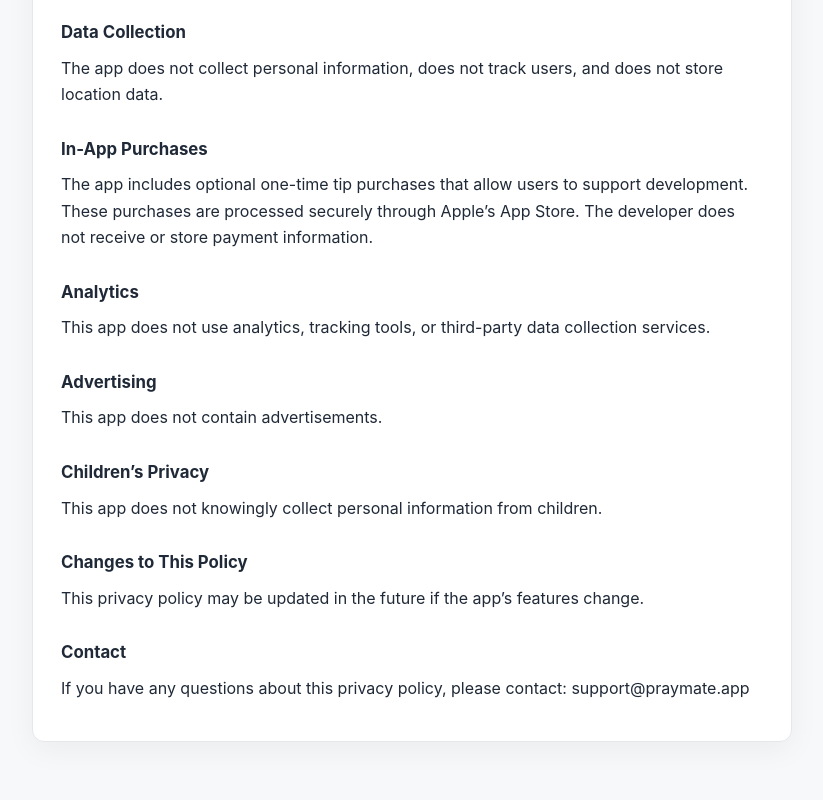
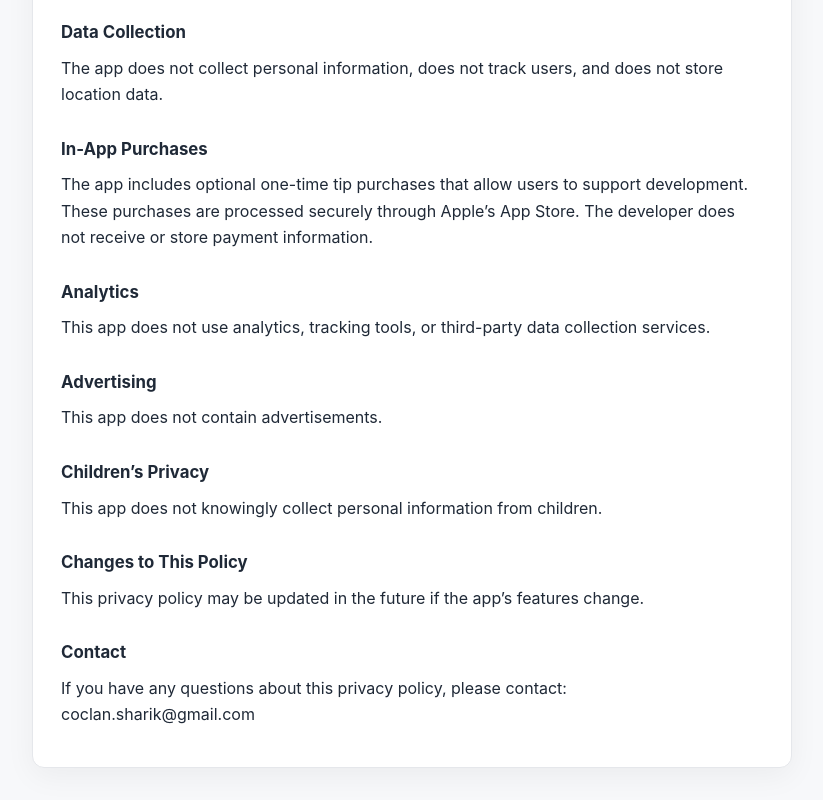
Before and after one commit to coclansharik-creator/qibla-compass-privacy-policy, a plain HTML site: page index.html in a window 1280 px wide. Shown: the part 355-1155 px from the top of the page, without its empty margins (228-1051 px from the left). Before the commit the page ends 1129 px from the top, so only its background shows below. Drawn offline with Linux system fonts and the light colour scheme.

Commit message:
Update contact email in privacy policy

```diff
--- a/index.html
+++ b/index.html
@@ -87,7 +87,7 @@
     <p>This privacy policy may be updated in the future if the app’s features change.</p>
 
     <h2>Contact</h2>
-    <p>If you have any questions about this privacy policy, please contact: support@praymate.app</p>
+    <p>If you have any questions about this privacy policy, please contact: coclan.sharik@gmail.com </p>
   </main>
 </body>
 </html>
```
